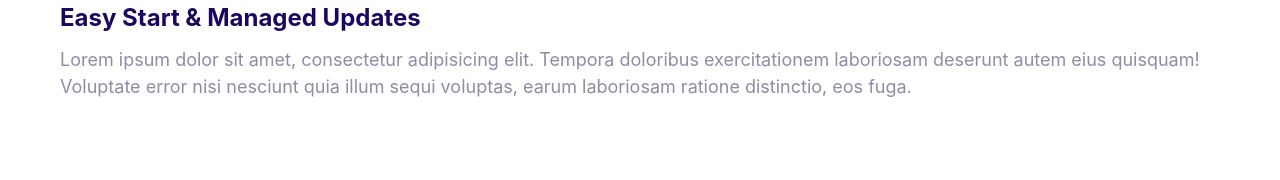
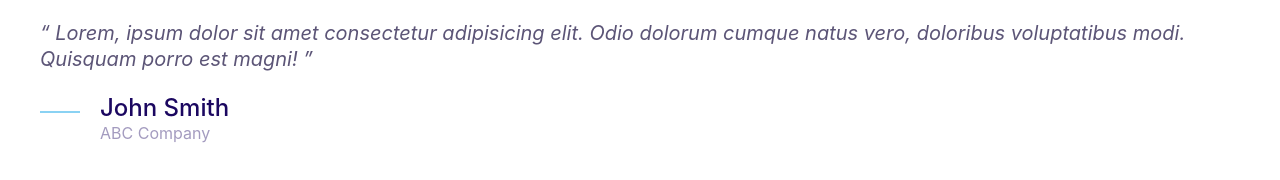
Before and after one commit to Deeprosunix/Moshify, a plain HTML site: page index.html in a window 1280 px wide. Drawn offline with Linux system fonts and the light colour scheme.

Commit message:
grids sample

```diff
--- a/CSS/styles.css
+++ b/CSS/styles.css
@@ -5,6 +5,7 @@
     --colour-accent: #ff3400;
     --colour-body: #918ca4;
     --colour-headings: #1b0760;
+    --colour-body-darker: #5c5577;
     --colour-border: #ccc;
     --border-radius: 30px;
 }
@@ -306,3 +307,60 @@ a {
 .media__image {
     margin-top: 1rem;
 }
+
+/*Quote*/
+.quote{
+    font-style: italic;
+    font-size: 3rem;
+    color: var(--colour-body-darker);
+    line-height: 1.3;
+
+}
+.quote__text::before {
+    content: open-quote;
+}
+.quote__text::after {
+    content: close-quote;
+}
+.quote__author {
+    font-size: 3rem;
+    font-weight: 500;
+    font-style: normal;
+    margin-bottom: 0;
+
+}
+.quote__organization{
+    opacity: 0.4;
+    font-size: 2rem;
+    color: var(--colour-headings);
+    font-style: normal;
+}
+.quote__line{
+    position: relative;
+    bottom: 10px;
+}
+@media screen and (min-width:1024px) {
+    .quote{
+        font-size: 2rem;
+    }
+    .quote__author {
+        font-size: 2.4rem;
+    }
+    .quote__organization {
+        font-size: 1.6rem;
+    }
+}
+/*Grids*/
+.grid{
+    display: grid;
+}
+@media screen and (min-width:1024px) {
+    .grid--1x3 {
+        grid-template-columns: repeat(3,1fr);
+    }
+}
+@media screen and (min-width:769px) {
+    .grid--1x2 {
+        grid-template-columns: repeat(2,1fr);
+    }
+}
--- a/index.html
+++ b/index.html
@@ -9,21 +9,25 @@
     <link rel="stylesheet" href="css/styles.css" />
   </head>
   <body>
+    <blockquote class="quote">
+      <p class="quote__text">
+        Lorem, ipsum dolor sit amet consectetur adipisicing elit. Odio dolorum
+        cumque natus vero, doloribus voluptatibus modi. Quisquam porro est
+        magni!
+      </p>
+      <footer>
         <div class="media">
           <div class="media__image">
-        <svg class="icon icon--primary">
-          <use xlink:href="images/sprite.svg#snap"></use>
+            <svg class="icon icon--primary quote__line">
+              <use xlink:href="images/sprite.svg#line"></use>
             </svg>
           </div>
           <div class="media__body">
-        <h3 class="media__title">Easy Start & Managed Updates</h3>
-        <p>
-          Lorem ipsum dolor sit amet, consectetur adipisicing elit. Tempora
-          doloribus exercitationem laboriosam deserunt autem eius quisquam!
-          Voluptate error nisi nesciunt quia illum sequi voluptas, earum
-          laboriosam ratione distinctio, eos fuga.
-        </p>
+            <h3 class="media__title quote__author">John Smith</h3>
+            <p class="quote__organization">ABC Company</p>
           </div>
         </div>
+      </footer>
+    </blockquote>
   </body>
 </html>
```
Also changed, not shown: Components/quotes.html (renamed from Components/quote.html). Lines whose indentation alone changed are shown as unchanged.
